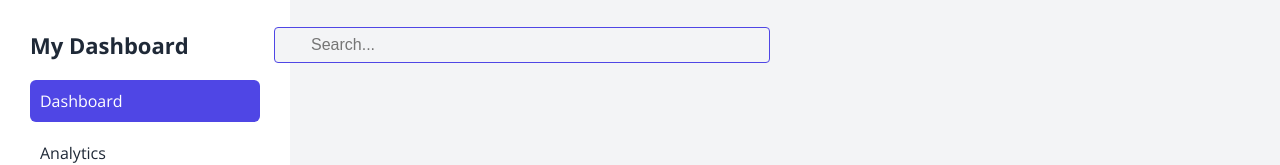
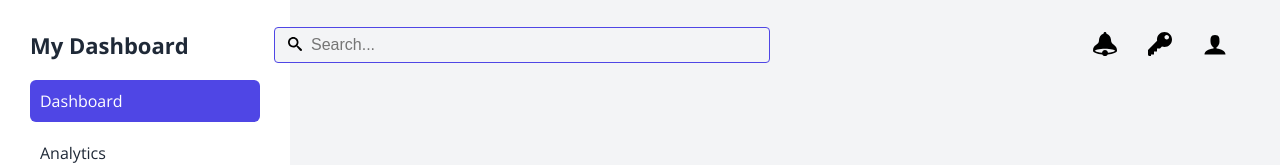
Before and after one commit to byOlexandra/dashboard-analytics, a plain HTML site: page index.html in a window 1280 px wide. Shown: the top 165 px of the page. Drawn offline with nearby package versions, Linux system fonts and the light colour scheme.

Commit message:
Deploying to gh-pages from @ byOlexandra/dashboard-analytics@f87cf876d652121df3920745a74ee2113f97977b 🚀

```diff
--- a/index.html
+++ b/index.html
@@ -30,28 +30,28 @@
 
             <header class="top-bar">
     <div class="input-container">
-        <svg class="input-search-icon" width="14" height="14"><use href="../public/sprite.svg#icon-search"></use></svg>
+        <svg class="input-search-icon" width="14" height="14"><use href="/dashboard-analytics/sprite.svg#icon-search"></use></svg>
         <input type="text" placeholder="Search...">
     </div>
     <ul class="top-icons-list">
         <li class="top-icon">
             <button>
                 <svg class="icon-bell" width="24" height="24">
-                    <use href="../public/sprite.svg#icon-bell"></use>
+                    <use href="/dashboard-analytics/sprite.svg#icon-bell"></use>
                 </svg>
             </button>
         </li>
         <li class="top-icon">
             <button>
                 <svg class="icon-key" width="24" height="24">
-                    <use href="../public/sprite.svg#icon-key"></use>
+                    <use href="/dashboard-analytics/sprite.svg#icon-key"></use>
                 </svg>
             </button>
         </li>
         <li class="top-icon">
             <button>
                 <svg class="icon-avatar" width="24" height="24">
-                    <use href="../public/sprite.svg#icon-user"></use>
+                    <use href="/dashboard-analytics/sprite.svg#icon-user"></use>
                 </svg>
             </button>
         </li>
```
